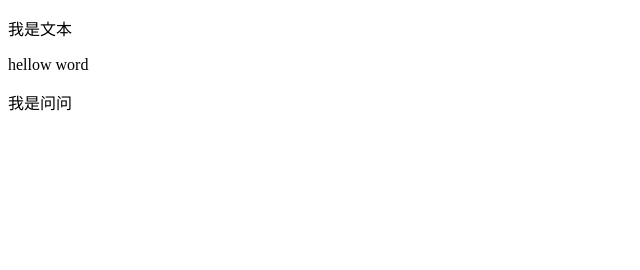
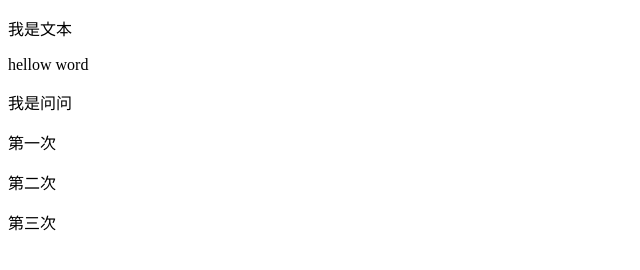
Before and after one commit to Little-sunny-r/web1905, a plain HTML site: page index.html in a window 1280 px wide. Shown: the whole page, without its empty margins (0-640 px from the left). Drawn offline with Linux system fonts and the light colour scheme.

Commit message:
增加次数

```diff
--- a/index.html
+++ b/index.html
@@ -10,5 +10,8 @@
     <p>我是文本</p>
     <p>hellow word</p>
     <p>我是问问</p>
+    <p>第一次</p>
+    <p>第二次</p>
+    <p>第三次</p>
 </body>
 </html>
```
